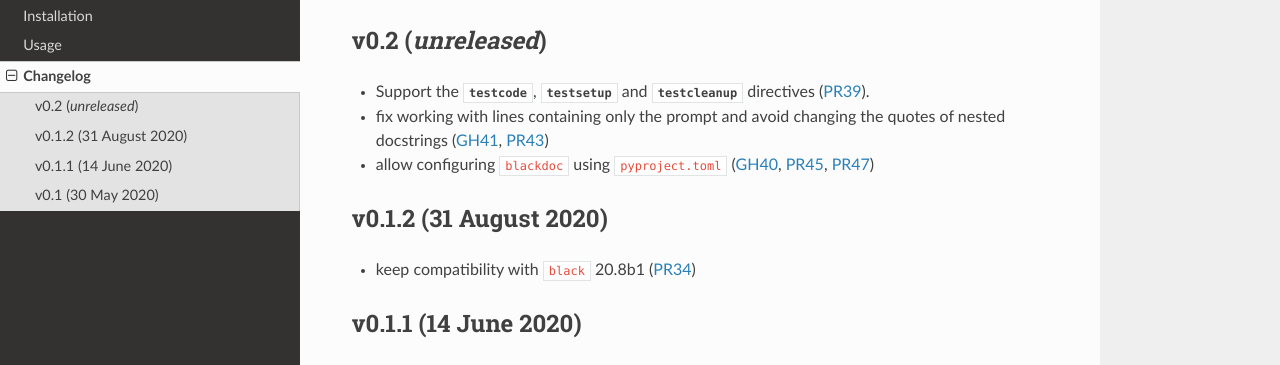
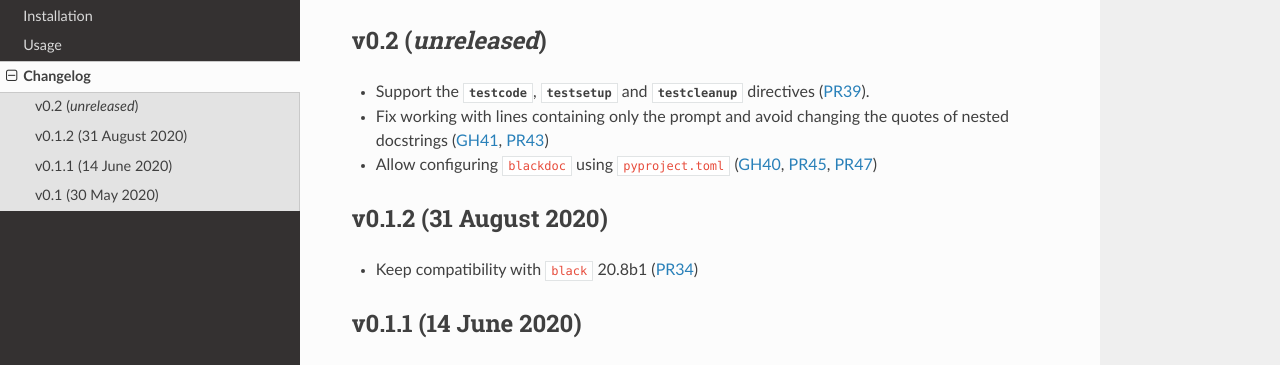
Before and after one commit to keewis/blackdoc, a Sphinx documentation site: the page built from doc/changelog.rst, in a window 1280 px wide and 960 px high. Shown: the part 136-501 px from the top of the window. Built offline with Sphinx 7.4.7 and the Read the Docs theme 2.0.0, drawn with Linux system fonts in a browser that asks for light colours.

```diff
--- a/doc/changelog.rst
+++ b/doc/changelog.rst
@@ -5,15 +5,15 @@ v0.2 (*unreleased*)
 -------------------
 - Support the :rst:dir:`testcode`, :rst:dir:`testsetup` and
   :rst:dir:`testcleanup` directives (:pull:`39`).
-- fix working with lines containing only the prompt and avoid changing the
+- Fix working with lines containing only the prompt and avoid changing the
   quotes of nested docstrings (:issue:`41`, :pull:`43`)
-- allow configuring ``blackdoc`` using ``pyproject.toml``
+- Allow configuring ``blackdoc`` using ``pyproject.toml``
   (:issue:`40`, :pull:`45`, :pull:`47`)
 
 
 v0.1.2 (31 August 2020)
 -----------------------
-- keep compatibility with ``black`` 20.8b1 (:pull:`34`)
+- Keep compatibility with ``black`` 20.8b1 (:pull:`34`)
 
 v0.1.1 (14 June 2020)
 ---------------------
```
